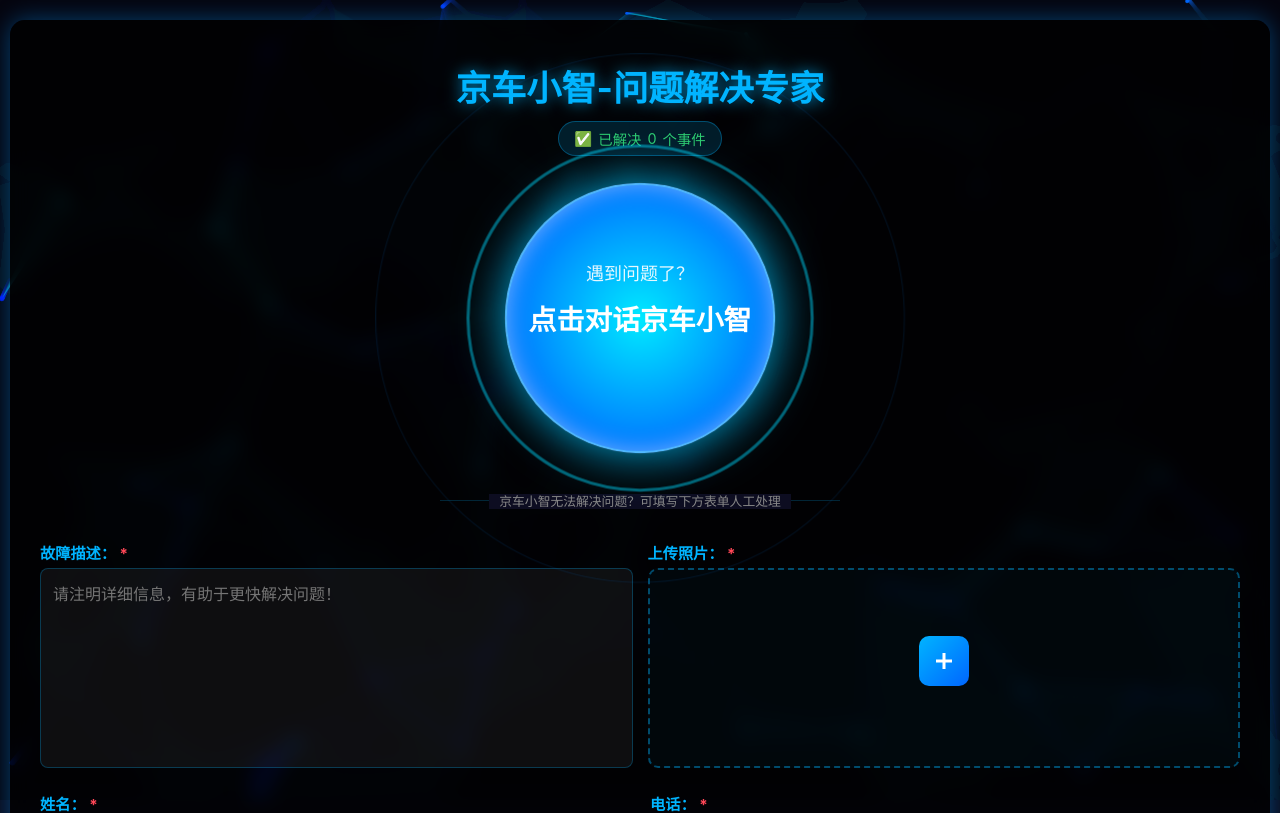
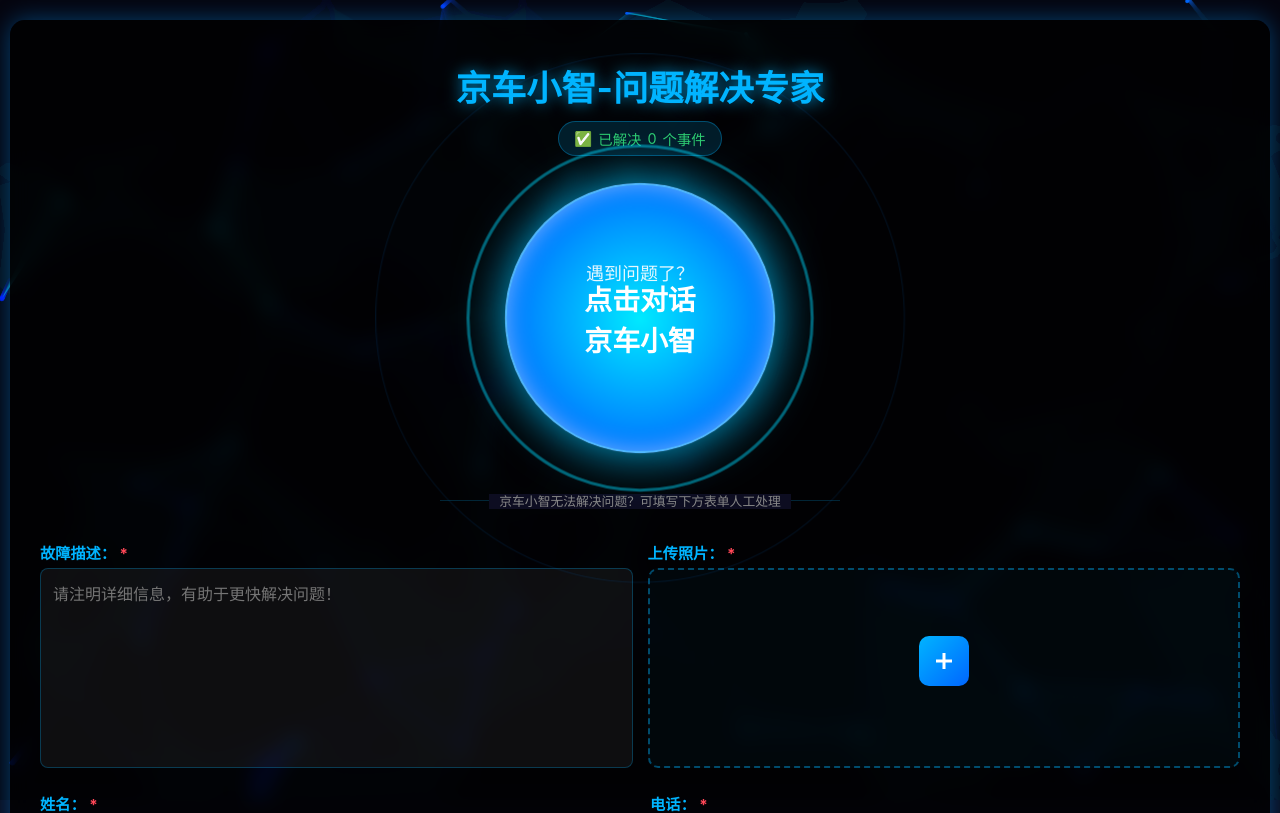
Before and after one commit to zhangsa69/-Ai-, a Flask app: page / in a window 1280 px wide. Shown: the top 813 px of the page. Run offline with Flask 3, Linux system fonts and the light colour scheme; data comes from the database, SQL or seed files in the repository.

Commit message:
点击对话京车小智 变成两行

```diff
--- a/templates/index.html
+++ b/templates/index.html
@@ -24,7 +24,7 @@
         <div class="ai-hero-section">
             <a href="/try_ai" target="_blank" class="ai-circle-btn">
                 <span class="ai-text-top">遇到问题了？</span>
-                <span class="ai-text-main">点击对话京车小智</span>
+                <span class="ai-text-main">点击对话<br>京车小智</span>
             </a>
             <div class="form-divider">
                 <span>京车小智无法解决问题？可填写下方表单人工处理</span>
```
